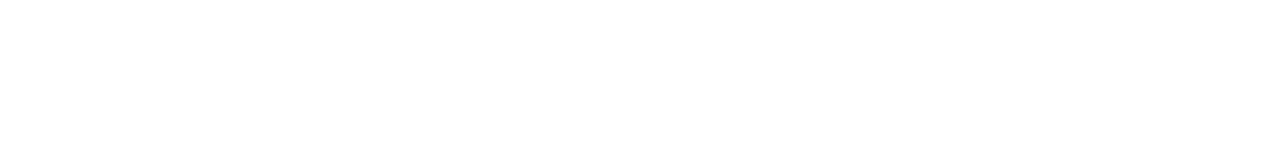
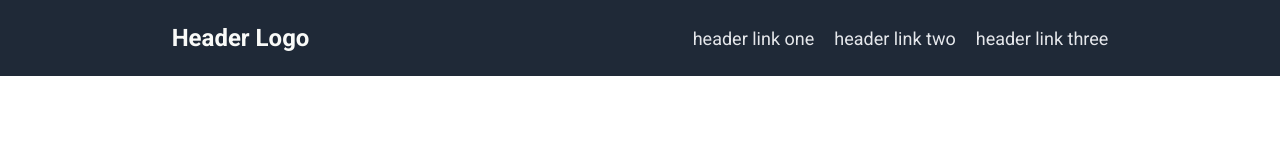
Before and after one commit to robywrote/odin-landing, a plain HTML site: page index.html in a window 1280 px wide. Drawn offline with Linux system fonts and the light colour scheme.

Commit message:
add header & header style

```diff
--- a/index.html
+++ b/index.html
@@ -6,5 +6,19 @@
         <link rel="stylesheet" href="./style.css">
     </head>
     <body>
+        <div class="header">
+            <p class="header-logo">Header Logo</p>
+            <ul class="header-links">
+                <li>
+                    <a href="#">header link one</a>
+                </li>
+                <li>
+                    <a href="#">header link two</a>
+                </li>
+                <li>
+                    <a href="#">header link three</a>
+                </li>
+            </ul>
+        </div>
     </body>
 </html>
--- a/style.css
+++ b/style.css
@@ -0,0 +1,35 @@
+@import url('https://fonts.googleapis.com/css2?family=Roboto:wght@400;700&display=swap');
+
+body {
+    display: flex;
+    flex-direction: column;
+    min-height: 100vh;
+    margin: 0;
+    font-family: Roboto, sans-serif;
+}
+
+.header {
+    background-color: #1F2937;
+    display: flex;
+    align-items: center;
+    justify-content: space-around;
+}
+
+.header-logo {
+    font-size: 24px;
+    font-weight: 700;
+    color: #F9FAF8;
+}
+
+ul {
+    list-style: none;
+    display: flex;
+    gap: 20px;
+}
+
+a {
+    font-size: 18px;
+    font-weight: 100;
+    color: #E5E7EB;
+    text-decoration: none;
+}
```
